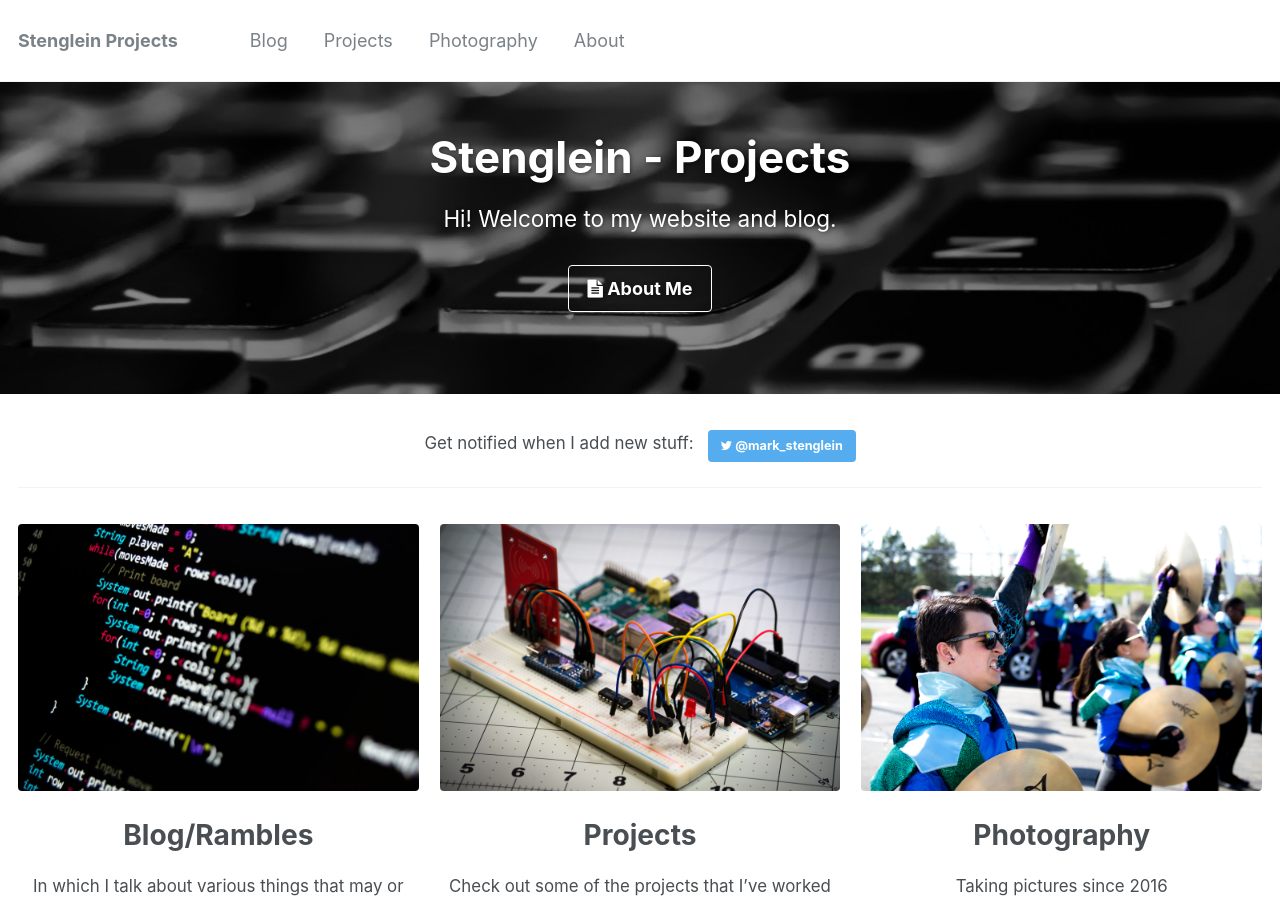
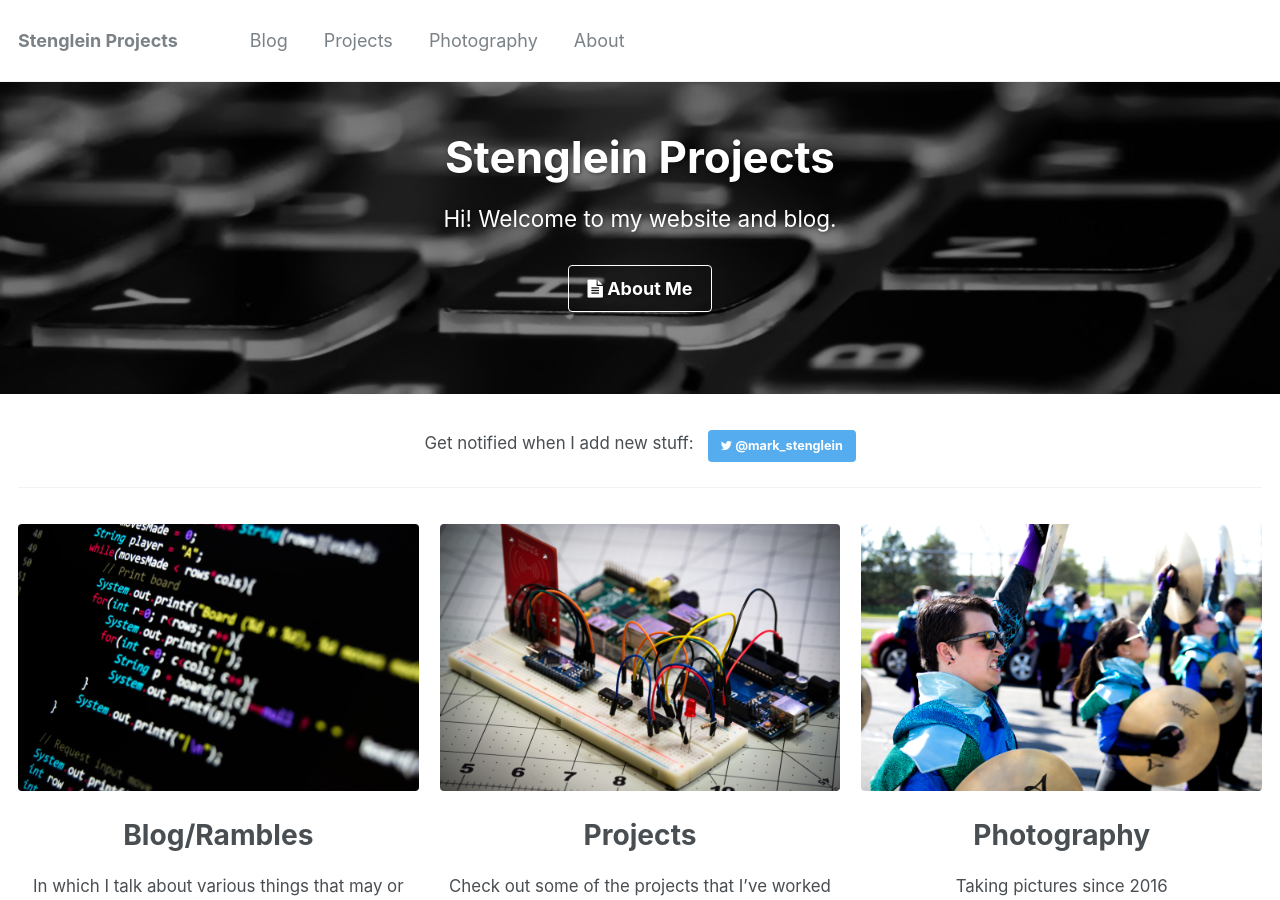
Before and after one commit to ocelotsloth/ocelotsloth.github.io, a Jekyll site: the page built from _pages/home.md, in a window 1280 px wide and 900 px high. Built offline with Jekyll 4.4.1, drawn with Linux system fonts in a browser that asks for light colours.

```diff
--- a/_pages/home.md
+++ b/_pages/home.md
@@ -8,7 +8,7 @@ header:
   cta_label: "<i class='fa fa-file-text'></i> About Me"
   cta_url: "/about"
   caption:
-title: 'Stenglein - Projects'
+title: 'Stenglein Projects'
 excerpt: 'Hi! Welcome to my website and blog.'
 feature_row:
   - image_path: mm-software-feature.png
```
